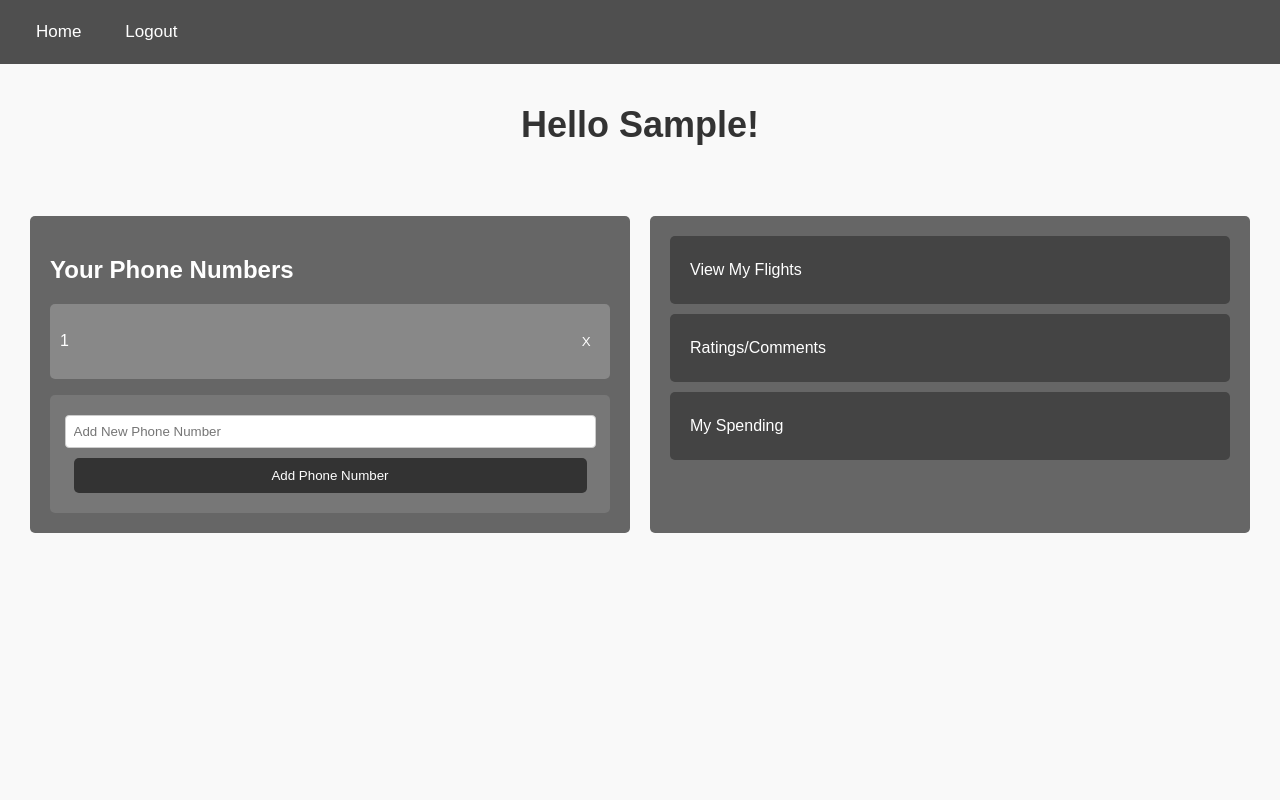
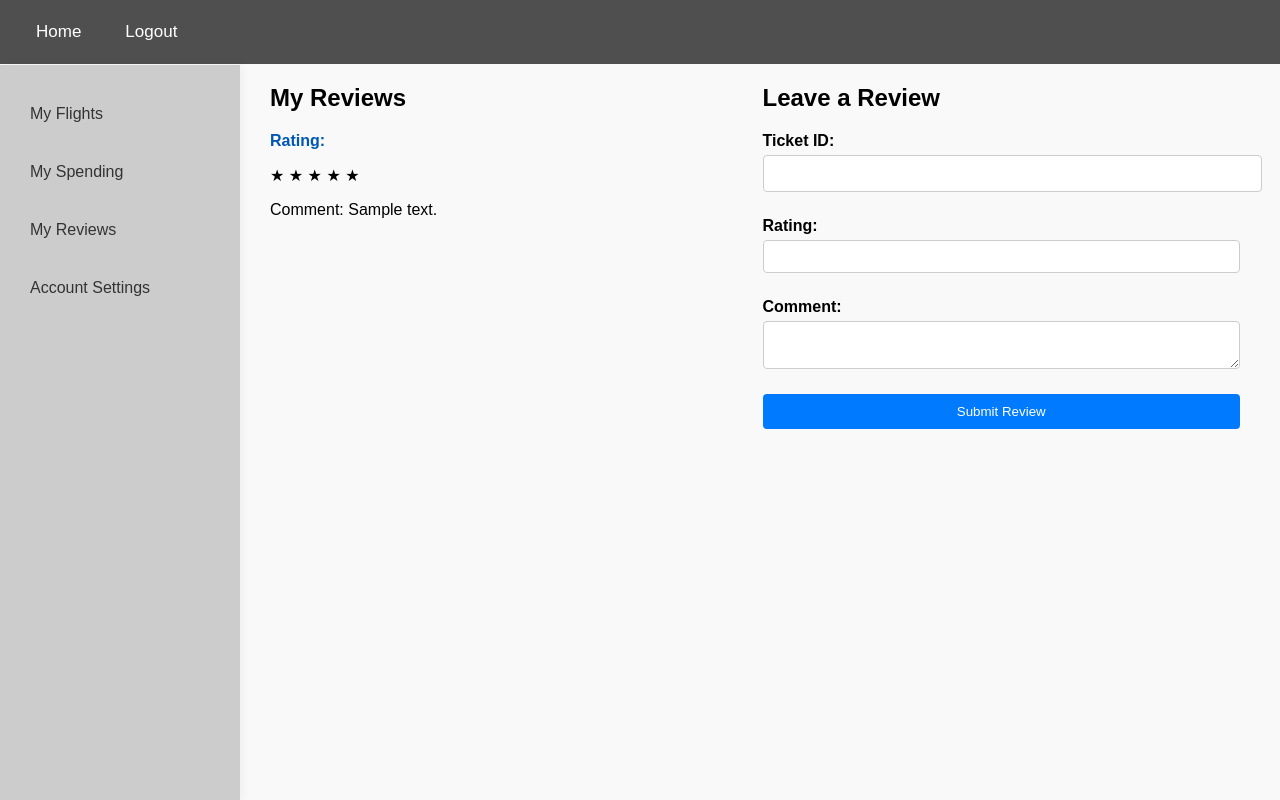
Before and after one commit to komer301/airline-project, a Flask app: template templates/my_reviews.html in a window 1280 px wide. Run offline with Flask 3, Linux system fonts and the light colour scheme; the template is opened without the code that fills it: most values are stand-ins (such as "Sample title", 1, 10 or a date in 2020).

Commit message:
Update userAccount.html

```diff
--- a/templates/userAccount.html
+++ b/templates/userAccount.html
@@ -1,112 +1,51 @@
 {% extends "account.html" %}
 {% block style %}
     <style>
-    .main {
-        display: flex;
-        flex-wrap: wrap;
-        justify-content: space-between;
-        padding: 20px;
+    body, html {
+        margin: 0;
+        padding: 0;
+        height: 100%; /* Ensures the full height of the viewport */
+        overflow: hidden; /* Disables scrolling on the body */
+    }
+    .sidebar {
+        width: 200px; /* Width of the sidebar */
+        position: fixed; /* Fixed position */
+        top: 65px; /* Starts right below the nav bar */
+        bottom: 0; /* Stretches to the bottom */
+        background-color: #cccccc; /* Light background color */
+        box-shadow: 2px 0 10px rgba(0,0,0,0.05); /* Subtle shadow for depth */
+        padding: 20px; /* Padding inside the sidebar */
+        overflow-y: auto; /* Allows scrolling within the sidebar if content is tall */
+    }
+    .sidebar a {
+        display: block; /* Full-width links */
+        text-decoration: none; /* No underlines */
+        color: #333; /* Dark color for text */
+        padding: 20px 10px; /* Padding for links */
+        font-size: 16px; /* Slightly larger font size */
+        transition: background-color 0.2s, color 0.2s; /* Smooth transitions for interactions */
+    }
+    .sidebar a:hover {
+        background-color: #eaeaea; /* Light grey background on hover */
+        color: #000; /* Black text on hover for higher contrast */
     }
 
-    .welcome {
-        flex-basis: 100%;
-        color: #333;
-        padding: 10px;
-        font-size: x-large;
-        border-radius: 5px;
-        text-align: center;
+    .content {
+        margin-left: 270px; /* Offset to accommodate sidebar width */
+        padding-right: 40px; /* Generous padding for layout */
+        overflow-y: auto; /* Allows vertical scrolling within content area if needed */
+        height: calc(100vh - 60px); /* Full viewport height minus the height of the top navbar */
+        position: relative;
     }
+    .display-box {
+        background-color: #ffffff; /* Background of content boxes */
+        border: 1px solid #ccc; /* Light grey border */
+        padding: 20px; /* Padding inside content boxes */
+        margin-bottom: 20px; /* Space between content boxes */
+        box-shadow: 0 2px 8px rgba(0,0,0,0.1); /* Soft shadow for depth */
+    }
+    </style>
 
-    .account-info, .user-menu {
-        flex: 1 1 300px; /* Flex-grow, Flex-shrink, Flex-basis */
-        background-color: #666;
-        padding: 20px;
-        margin-bottom: 20px;
-        color: white;
-        border-radius: 5px;
-        margin: 10px;
-    }
-
-    .account-info input, .account-info button, .user-menu a {
-        display: block;
-        width: 95%;
-        margin: 10px auto;
-        padding: 10px;
-        border: none;
-        border-radius: 5px;
-        color: white;
-        text-decoration: none;
-    }
-
-    .user-menu a:hover, .add-phone-form input[type="submit"]:hover, .delete-phone-btn:hover {
-        background-color: #555;
-    }
-
-    .add-phone-form {
-        background-color: #777;
-        padding: 10px;
-        border-radius: 5px;
-    }
-
-    .add-phone-form input[name="new_phone_number"]  {
-        color: black;
-    }
-
-    .add-phone-form input[type="submit"] {
-        background-color: #333;
-        cursor: pointer;
-    }
-
-    .phone-number-list {
-        list-style-type: none;
-        padding: 0;
-    }
-
-    .phone-number-item {
-        background-color: #888;
-        margin: 5px 0;
-        padding: 10px;
-        border-radius: 5px;
-        display: flex;
-        justify-content: space-between;
-        align-items: center;
-    }
-
-    .delete-phone-btn {
-        background-color: transparent;
-        color: #f00; /* Red color for delete button */
-        border: none;
-        cursor: pointer;
-        padding: 5px 10px;
-    }
-
-
-    .user-menu ul {
-    list-style-type: none; /* Removes bullet points */
-    padding: 0;
-    margin: 0; /* Removes default margin */
-}
-
-.user-menu li {
-    background-color: #444; /* Dark gray background for each menu item */
-    margin-bottom: 10px; /* Spacing between items */
-    border-radius: 5px;
-    overflow: hidden;
-}
-
-.user-menu a {
-    display: block;
-    padding: 15px 20px; /* Larger padding for better touch targets */
-    text-decoration: none;
-    color: white;
-    transition: background-color 0.3s; /* Smooth transition for hover effect */
-}
-
-.user-menu li:hover {
-    background-color: #555; /* Slightly lighter gray on hover */
-}
-
-    </style>
     <script>
         document.addEventListener("DOMContentLoaded", function() {
             const alerts = document.querySelectorAll('.alert');
@@ -130,47 +69,13 @@
             </div>
         {% endif %}
     {% endwith %}
-    <main>
-        <section class="welcome">
-            <h1>Hello {{ user_first_name }}!</h1>
-        </section>
-        <div class="main">
-            <section class="account-info">
-                <h2>Your Phone Numbers</h2>
-                <ul class="phone-number-list">
-                    {% for number in phone_numbers %}
-                        <li class="phone-number-item">
-                            {{ number }}
-                            <form action="{{ url_for('user.delete_phone_number', phone_number=number) }}"
-                                  method="post">
-                                <button type="submit" class="delete-phone-btn">X</button>
-                            </form>
-                        </li>
-                    {% endfor %}
-                </ul>
-                <form class="add-phone-form"
-                      action="{{ url_for("user.dashboard") }}"
-                      method="post">
-                    <input type="text"
-                           name="new_phone_number"
-                           placeholder="Add New Phone Number"
-                           required>
-                    <input type="submit" value="Add Phone Number">
-                </form>
-            </section>
-            <nav class="user-menu">
-                <ul>
-                    <li>
-                        <a href="#view-flights">View My Flights</a>
-                    </li>
-                    <li>
-                        <a href="#ratings-comments">Ratings/Comments</a>
-                    </li>
-                    <li>
-                        <a href="#my-spending">My Spending</a>
-                    </li>
-                </ul>
-            </nav>
-        </div>
-    </main>
+    <div class="sidebar">
+        <a href="/user/my-flights" id="myFlights">My Flights</a>
+        <a href="/user/my-spending" id="mySpending">My Spending</a>
+        <a href="/user/my-reviews" id="myReviews">My Reviews</a>
+        <a href="/user/account-settings" id="accountSettings">Account Settings</a>
+    </div>
+    <div class="content">
+        {% block display %}{% endblock %}
+    </div>
 {% endblock %}
```
